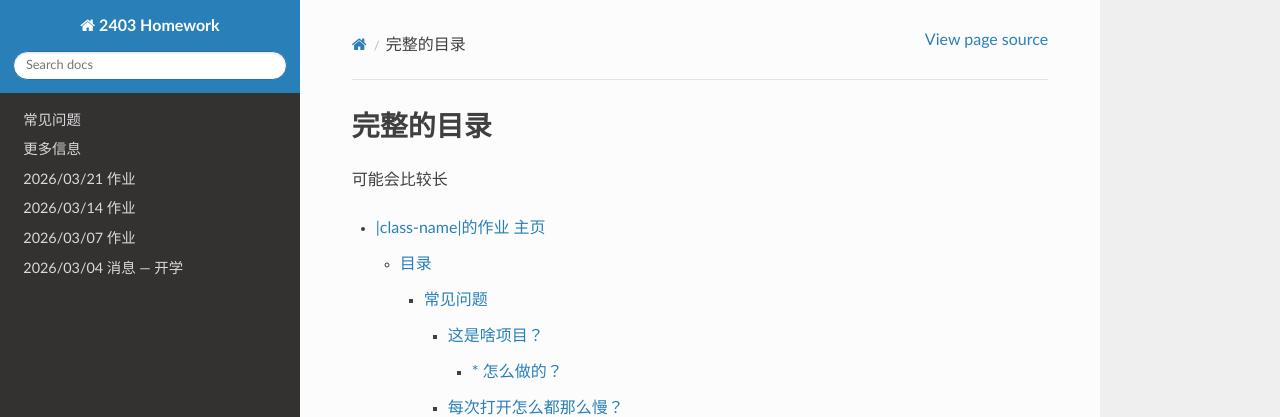
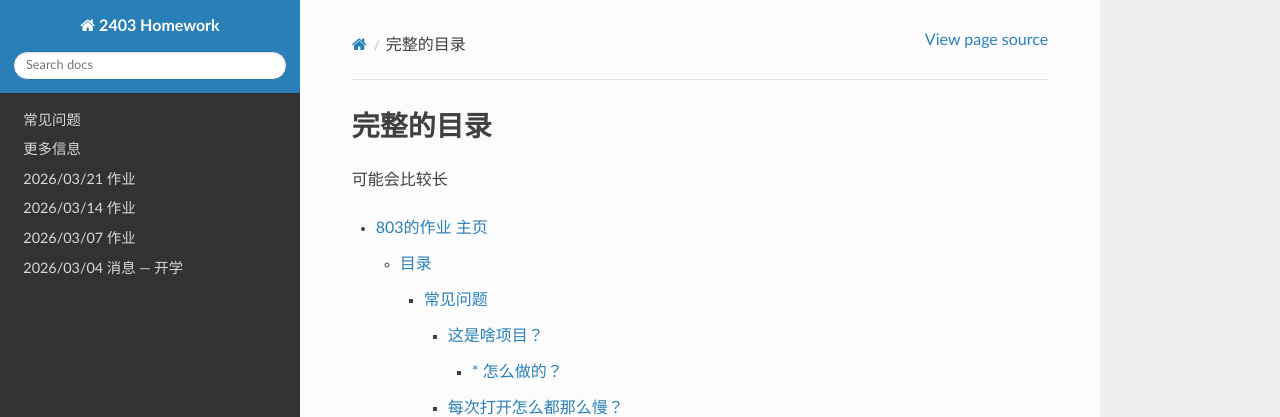
Before and after one commit to Sail-in-1024/2403-Homework, a Sphinx documentation site: the page built from docs/source/contents.rst, in a window 1280 px wide and 1306 px high. Shown: the top 417 px of the window. Built offline with Sphinx 7.4.7 and the Read the Docs theme 3.1.0, drawn with Linux system fonts in a browser that asks for light colours.

Commit message:
更新 index.rst

```diff
--- a/docs/source/index.rst
+++ b/docs/source/index.rst
@@ -1,4 +1,4 @@
-|class-name|的作业 主页
+|class-name|\ 的作业 主页
 =======================
 
 忘了记作业？这里有。
```
